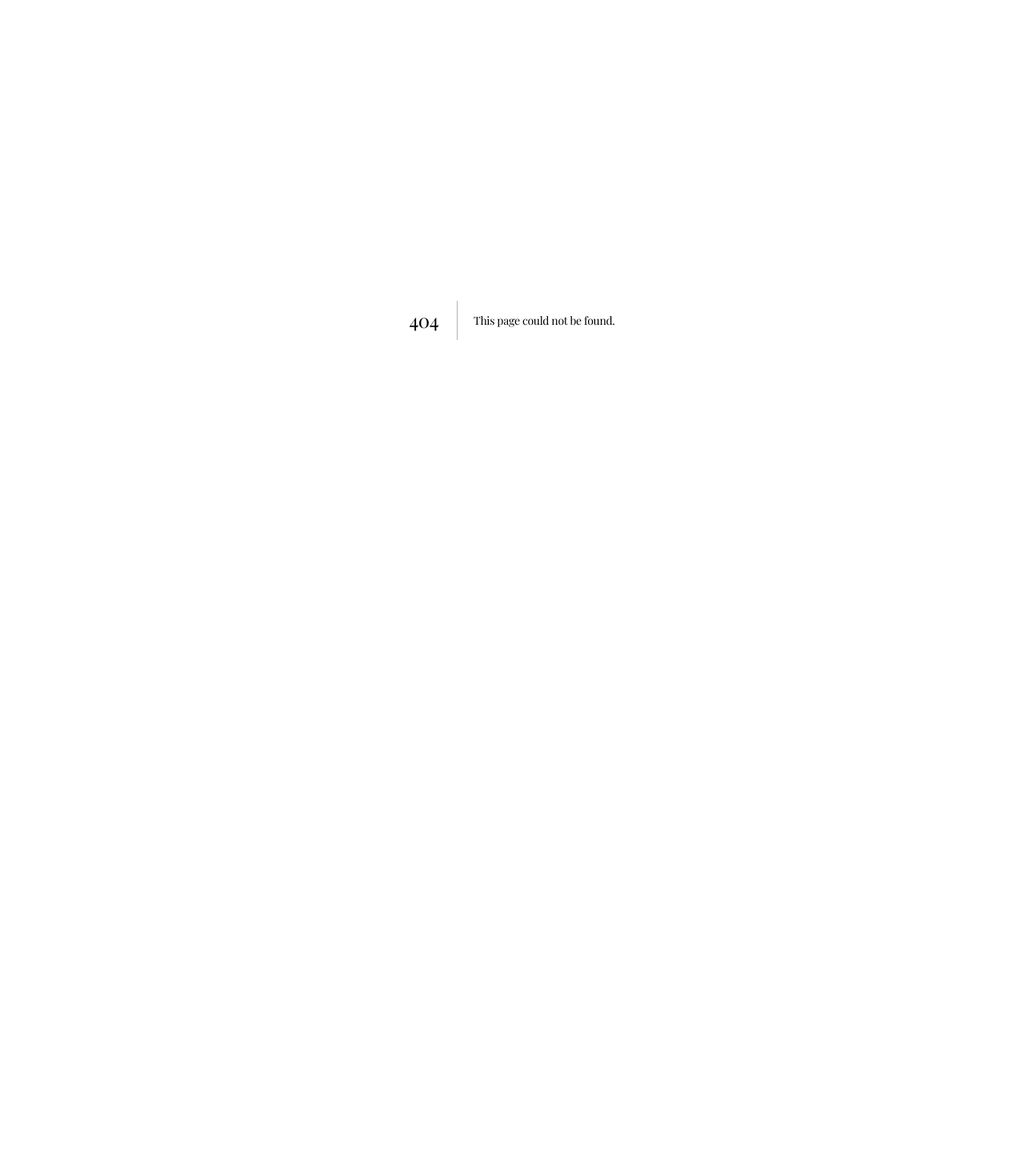
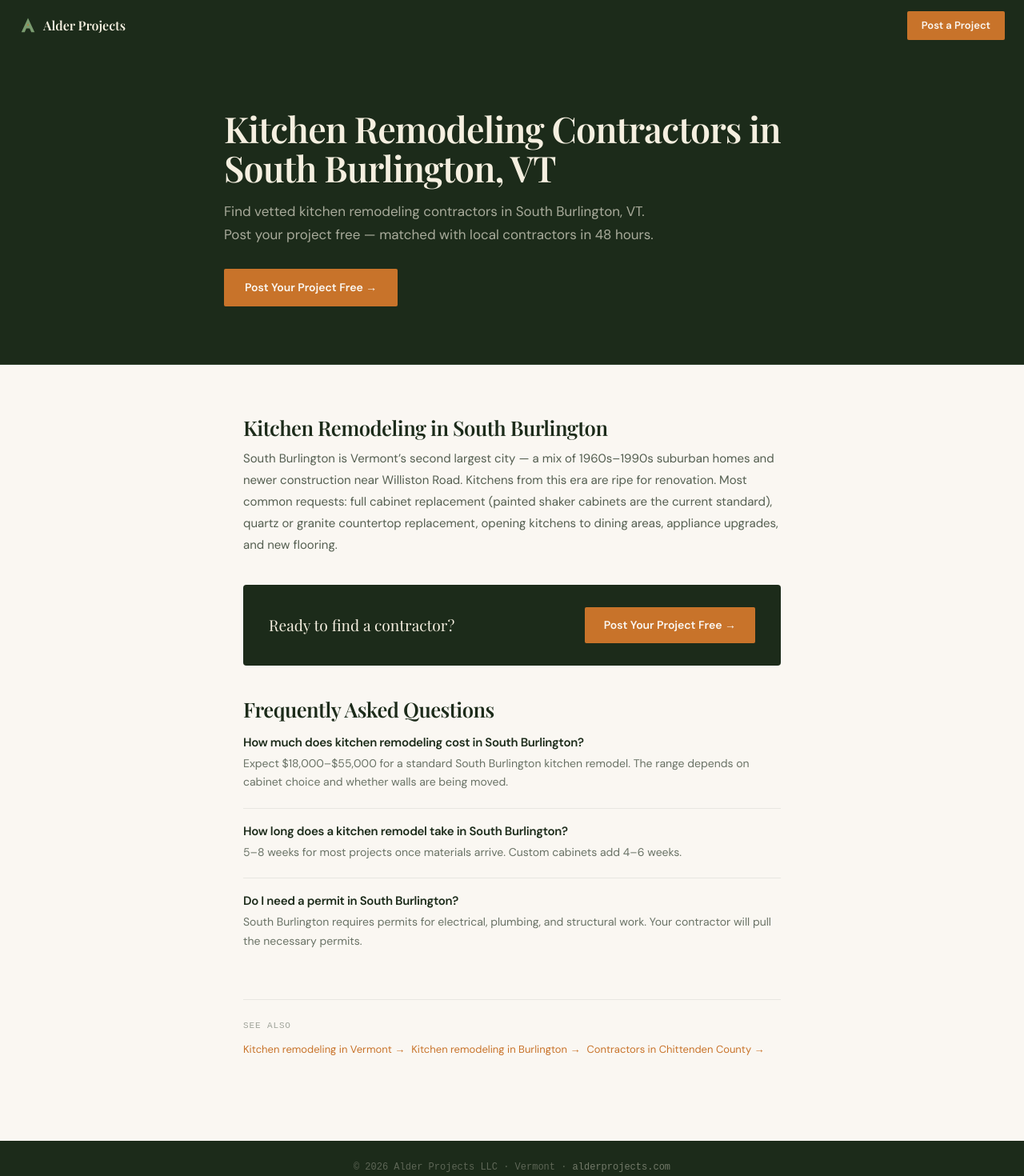
Before and after one commit to alderprojects/alder-projects-site, a Next.js app: page /kitchen-remodeling-south-burlington-vt in a window 1280 px wide. Before the commit this address had no page. Shown: the top 1470 px of the page at 80% size. Before the commit the page ends 800 px from the top, so only its background shows below. Built offline with nearby package versions, Linux system fonts and the light colour scheme.

Commit message:
Create page.tsx

```diff
--- /dev/null
+++ b/src/app/kitchen-remodeling-south-burlington-vt/page.tsx
@@ -0,0 +1,30 @@
+import { Metadata } from 'next'
+import SeoPage from '@/components/SeoPage'
+
+export const metadata: Metadata = {
+  title: 'Kitchen Remodeling South Burlington VT | Alder Projects',
+  description: 'Find vetted kitchen remodeling contractors in South Burlington, VT. Post your project free — matched in 48 hours.',
+}
+
+const content = {
+  "h1": "Kitchen Remodeling Contractors in South Burlington, VT",
+  "intro": "Find vetted kitchen remodeling contractors in South Burlington, VT. Post your project free — matched with local contractors in 48 hours.",
+  "sections": [
+    {"heading": "Kitchen Remodeling in South Burlington", "body": "South Burlington is Vermont’s second largest city — a mix of 1960s–1990s suburban homes and newer construction near Williston Road. Kitchens from this era are ripe for renovation. Most common requests: full cabinet replacement (painted shaker cabinets are the current standard), quartz or granite countertop replacement, opening kitchens to dining areas, appliance upgrades, and new flooring."}
+  ],
+  "faqs": [
+    {"q": "How much does kitchen remodeling cost in South Burlington?", "a": "Expect $18,000–$55,000 for a standard South Burlington kitchen remodel. The range depends on cabinet choice and whether walls are being moved."},
+    {"q": "How long does a kitchen remodel take in South Burlington?", "a": "5–8 weeks for most projects once materials arrive. Custom cabinets add 4–6 weeks."},
+    {"q": "Do I need a permit in South Burlington?", "a": "South Burlington requires permits for electrical, plumbing, and structural work. Your contractor will pull the necessary permits."}
+  ],
+  "ctaText": "Post Your Project Free →",
+  "internalLinks": [
+    {"label": "Kitchen remodeling in Vermont", "href": "/kitchen-remodeling-vermont"},
+    {"label": "Kitchen remodeling in Burlington", "href": "/kitchen-remodeling-burlington-vt"},
+    {"label": "Contractors in Chittenden County", "href": "/chittenden-county-vt"}
+  ]
+}
+
+export default function Page() {
+  return <SeoPage content={content} />
+}
```
